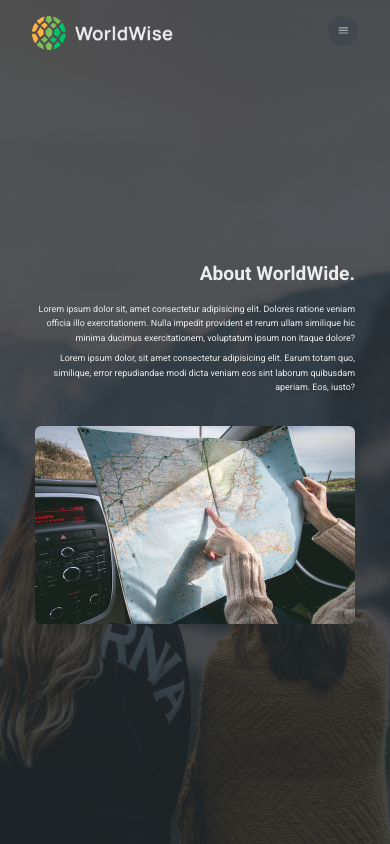
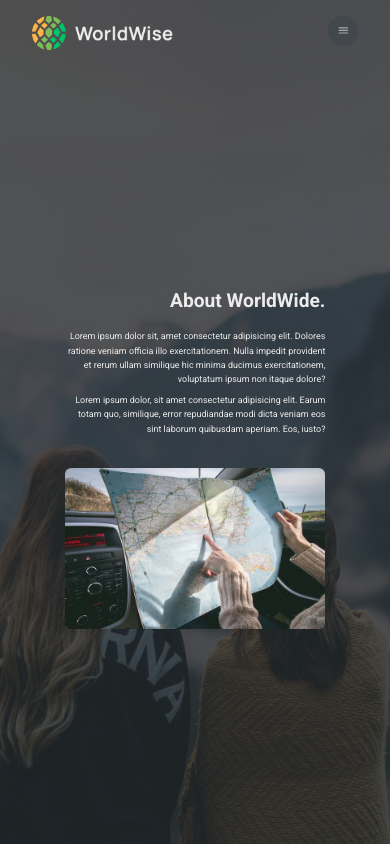
Before and after one commit to hasiukrostyslav/WorldWise, a React (Vite) app: page /about in a window 390 px wide. Built offline with nearby package versions, Linux system fonts and the light colour scheme.

Commit message:
fixed about and pricing pages on mobile phone

```diff
--- a/src/pages/About.tsx
+++ b/src/pages/About.tsx
@@ -9,13 +9,15 @@ const AboutPage = styled.section`
   align-items: center;
   justify-content: center;
   flex-direction: column;
+  margin-top: 5rem;
 
   ${mediaQueries(SCREEN_SIZE.SmallTablet)`
     flex-direction: row;
+    margin-top: 0;
   `}
 
   & div {
-    width: 50rem;
+    width: 80%;
     display: flex;
     flex-direction: column;
     align-items: end;
@@ -35,9 +37,9 @@ const AboutPage = styled.section`
   }
 
   & img {
-    width: 50rem;
+    width: 80%;
     border-radius: 1rem;
-    ${mediaQueries(SCREEN_SIZE.Tablet)` width: 50rem;`}
+    ${mediaQueries(SCREEN_SIZE.SmallTablet)` width: 50rem;`}
   }
 `;
 
--- a/src/pages/Pricing.tsx
+++ b/src/pages/Pricing.tsx
@@ -11,10 +11,12 @@ const StyledPricing = styled.section`
   gap: 4rem;
   align-items: center;
   justify-content: center;
+  margin-top: 5rem;
 
   ${mediaQueries(SCREEN_SIZE.SmallTablet)`
     flex-direction: row;
     gap: 10rem;
+    margin-top: 0;
   `}
 `;
 
```
